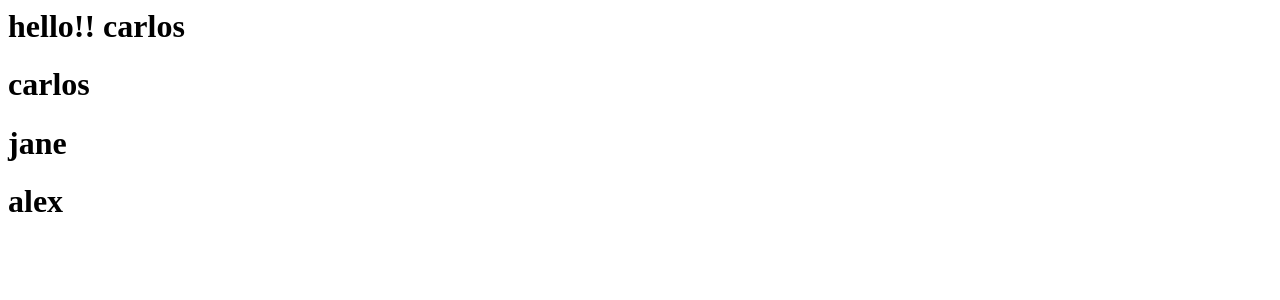
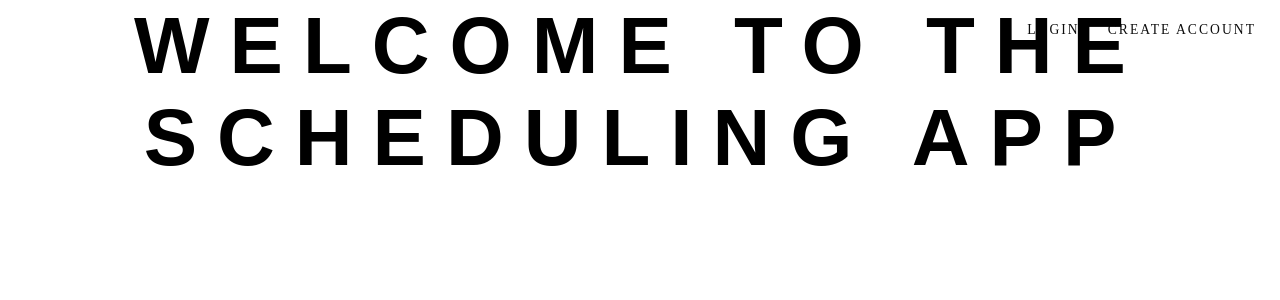
Before and after one commit to tkudupudi2/Scheduling-App, a Flask app: page / in a window 1280 px wide. Shown: the top 300 px of the page. Run offline with Flask 2, Linux system fonts and the light colour scheme.

Commit message:
Added some basic html code for the login page ; Also changed the home page ; Try to add CSS but I couldn't get the link to work

```diff
--- a/GroupProject/project/app_folder/routes.py
+++ b/GroupProject/project/app_folder/routes.py
@@ -4,6 +4,7 @@ from flask import render_template, redirect
 from app_folder.forms import LoginForm
 from .forms import RegistrationForm
 from .models import User
+from flask import flash
 
 @app.route('/')
 def home():
@@ -11,10 +12,13 @@ def home():
     mylist = ['carlos', 'jane', 'alex']
     return render_template('index.html', name=myname, names=mylist)
 
-@app.route('/login')
+@app.route('/login', methods=['GET','POST'])
 def login():
     form_curr = LoginForm()
+    if form_curr.validate_on_submit():
+        flash('Hello you logged in! Welcome to your schedule')
     return render_template('login.html', form=form_curr)
+
 
 @app.route('/register', methods=['GET', 'POST'])
 def reg():
--- a/GroupProject/project/app_folder/templates/base.html
+++ b/GroupProject/project/app_folder/templates/base.html
@@ -1,9 +1,9 @@
 <html>
     <head>
-        <title>Carlos Homepage</title>
+        <title>Scheduling App</title>
     </head>
 
-    <body>
+     <body>
         {% block content %} {% endblock %}
     </body>
 </html>
--- /dev/null
+++ b/GroupProject/project/app_folder/templates/css-layouts.css
@@ -0,0 +1,71 @@
+@charset "UTF-8";
+/* CSS Document */
+
+html,
+html * {
+	box-sizing: border-box;
+	margin: 0;
+	padding: 0;
+	scroll-behavior: smooth;
+}
+h1 {
+	color: black;
+	text-transform: uppercase;
+	font-size: 5em;
+	letter-spacing: 0.25em;
+	text-align: center
+}
+header {
+	width: 100%;
+	top: 0px;
+	padding: 0.5em;
+	position: fixed;
+}
+.site-nav {
+	position: relative;
+	float: right;
+	z-index: 400;
+	top: 0;
+	left: 0;
+	display: block !important;
+	padding: 0.75em 1em 0 0;
+	opacity: 0.95;
+	background: none;
+}
+.site-nav ul {
+	list-style-type: none;
+	margin: 0;
+	text-align: right;
+}
+.site-nav ul li {
+	display: inline-block;
+	margin-bottom: 0;
+	margin-left: 1.5em;
+}
+.site-nav ul li a {
+	font-size: .85em;
+	padding-bottom: .5em;
+	text-decoration: none;
+	letter-spacing: .15em;
+	text-transform: uppercase;
+	color: black;
+	-webkit-transition: color .3s;
+	transition: color .3s;
+}
+.site nav ul li a:hover {
+	outline: none;
+	border-bottom: 1px solid red;
+}
+.hero-content {
+	font-family: 'acumin-pro-extra-condensed', sans-serif;
+	color:black;
+	z-index: 20000;
+	/*padding-bottom: 8em;*/
+	text-align: center;
+}
+header {
+	width: 100%;
+	top: 0px;
+	padding: 0.5em;
+	position: fixed;
+}
--- a/GroupProject/project/app_folder/templates/index.html
+++ b/GroupProject/project/app_folder/templates/index.html
@@ -1,8 +1,27 @@
 {% extends "base.html" %}
 
 {% block content %}
-<h1> hello!! {{name}} </h1>
-{%for n in names%}
-    <h1> {{ n }}</h1>
-{% endfor %}
+<!DOCTYPE html>
+<head>
+    <link rel="stylesheet" type="text/css" href="css-layouts.css">
+    <meta charset="UTF-8">
+</head>
+<body>
+	<header>
+		</a>
+		<nav class="site-nav">
+			<ul>
+				<li><a href="/login">Login</a></li>
+				<li><a href="/register">Create Account</a></li>
+			</ul>
+		</nav>
+    </header>
+</body>
+<main>
+    <section class="hero">
+        <div class="hero-content">
+            <h1>Welcome to the Scheduling App</h1>
+        </div>
+    </section>
+</main>
 {% endblock %}
```
Also changed, not shown: GroupProject/project/app_folder/templates/login.html (+10 -0 lines), GroupProject/project/app.db.
